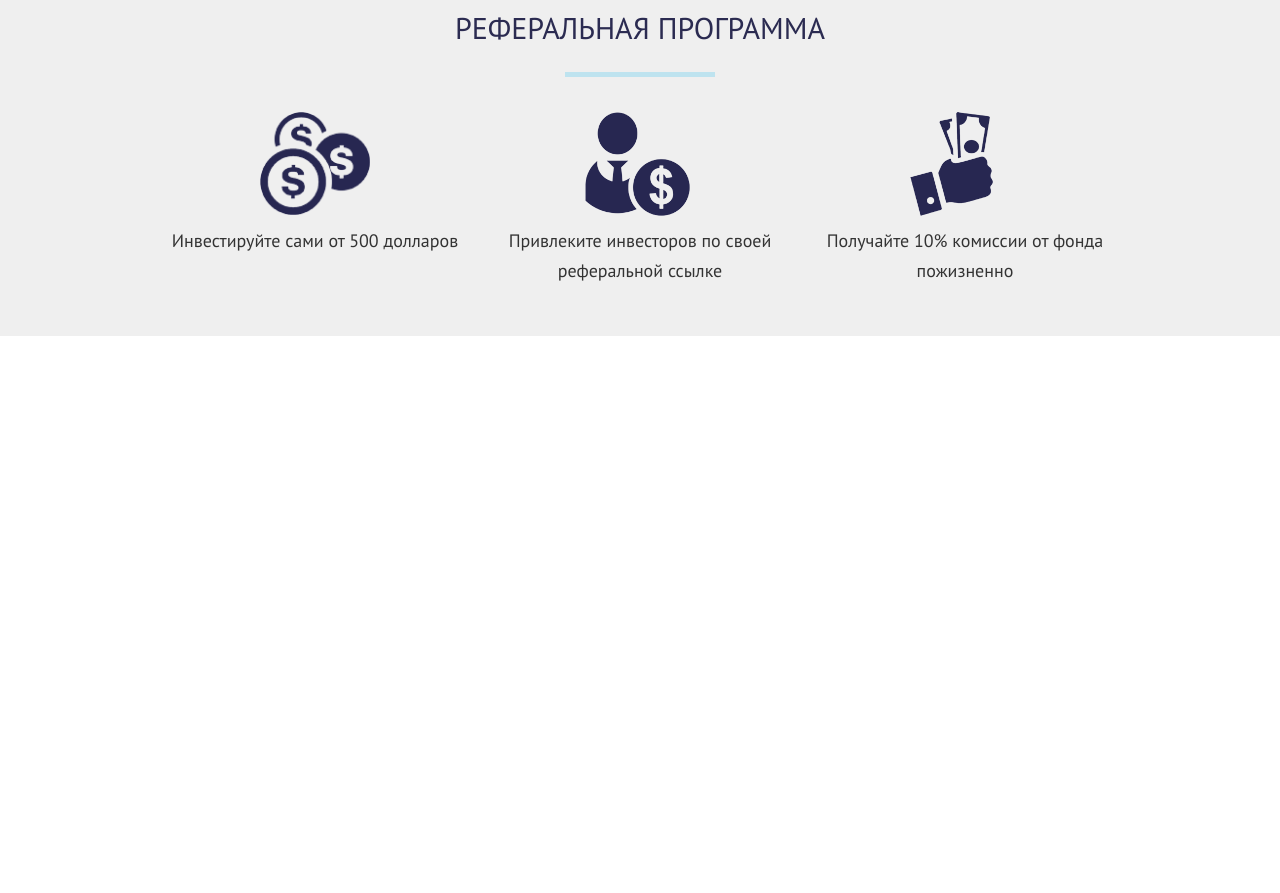
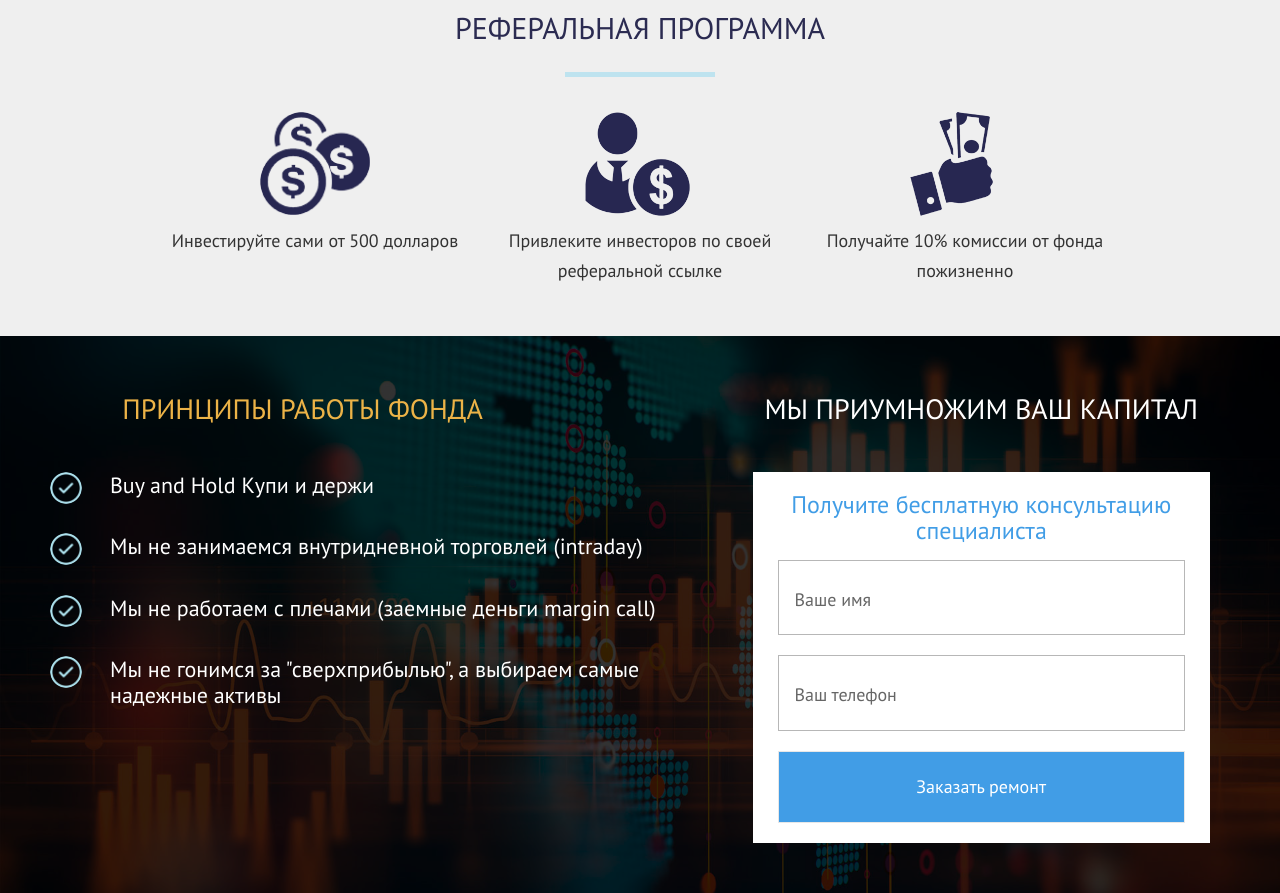
Before and after one commit to AlexKobiliansky/bitPride, a website: page app/index.html in a window 1280 px wide. Shown: the part 3859-4752 px from the top of the page. Before the commit the page ends 4195 px from the top, so only its background shows below. Drawn offline with Linux system fonts and the light colour scheme.

Commit message:
s-principes section complete

```diff
--- a/app/index.html
+++ b/app/index.html
@@ -348,6 +348,68 @@
 	</div>
 </section>
 
+<section class="s-principes">
+	<div class="overlay"></div>
+	<div class="container">
+		<div class="row">
+			<div class="col-md-7">
+				<div class="section-title">
+					ПРИНЦИПЫ РАБОТЫ ФОНДА
+				</div>
+				<ul>
+					<li>Buy and Hold Купи и держи</li>
+					<li>Мы не занимаемся внутридневной торговлей (intraday)</li>
+					<li>Мы не работаем с плечами (заемные деньги margin call)</li>
+					<li>Мы не гонимся за "сверхприбылью", а выбираем самые надежные активы</li>
+				</ul>
+			</div>
+
+			<div class="col-md-5">
+				<div class="section-title">
+					МЫ ПРИУМНОЖИМ ВАШ КАПИТАЛ
+				</div>
+
+				<form class="contact-form">
+
+					<div class="success"></div>
+
+					<!-- Hidden Required Fields -->
+					<input type="hidden" name="project_name" value="bitPride">
+					<input type="hidden" name="admin_email" value="alex_kobilianskiy@bigmir.net">
+					<input type="hidden" name="form_subject" value="Заявка с сайта bitPride">
+					<!-- END Hidden Required Fields -->
+
+
+					<div class="form-title">
+						Получите бесплатную консультацию специалиста
+					</div>
+
+					<div class="form-content">
+
+					</div>
+
+					<label for="name">
+						<input type="text" id="name" name="Имя" placeholder="Ваше имя" autocomplete="off">
+					</label>
+
+					<label for="phone">
+						<input type="text" id="phone" name="Телефон" placeholder="Ваш телефон" autocomplete="off" class="user-phone" data-validation="custom" data-validation-regexp="\([0-9]{3}\)\s[0-9]{3}-[0-9]{2}-[0-9]{2}" data-validation-error-msg="* Укажите ваш телефон">
+						<span id="phone-error-dialog"></span>
+					</label>
+
+					<button type="submit" class="form-btn btn-blue">Заказать ремонт</button>
+
+
+
+				</form>
+
+			</div>
+
+		</div>
+	</div>
+</section>
+
+
 
 
 	<link rel="stylesheet" href="css/main.min.css">
--- a/app/sass/base/_general.sass
+++ b/app/sass/base/_general.sass
@@ -48,6 +48,9 @@ body
   display: block
   max-width: 100%
   height: auto
+
+input, button
+  outline: none
 
 a, a:active, a:focus, a:hover
   color: inherit
@@ -109,6 +112,17 @@ a, a:active, a:focus, a:hover
   &:hover
     background-color: $accent-orange
 
+.btn-blue
+  display: inline-block
+  padding: 20px
+  text-align: center
+  background-color: $accent-blue
+  border: 1px solid #e7e7e7
+
+.form-btn
+  width: 100%
+
+
 section
   padding: 50px 0
 
@@ -138,6 +152,34 @@ section
 
 .s-grey
   background-color: $bg-grey
+
+
+
+//forms
+.contact-form
+  background-color: #fff
+  padding: 20px 25px
+  .form-title
+    color: $accent-blue
+    font-size: 24px
+    text-align: center
+    line-height: 1.1
+    margin-bottom: 15px
+  label
+    display: block
+    width: 100%
+  input
+    width: 100%
+    margin-bottom: 20px
+    border: 1px solid #b7b7b7
+    padding: 24px 16px 20px
+    color: #666
+
+//end forms
+
+
+
+
 
 //toggle mnu
 
--- a/app/sass/base/_media.sass
+++ b/app/sass/base/_media.sass
@@ -68,6 +68,14 @@
 /* Small Devices, Tablets */
 @media only screen and (max-width : 768px)
 
+  .s-principes
+    ul
+      li
+        padding-left: 60px
+        font-size: 18px
+        &:before
+          left: 0
+
   .ref-item
     margin-bottom: 30px
 
@@ -127,6 +135,24 @@
 
 /* Extra Small Devices, Phones */
 @media only screen and (max-width : 480px)
+
+  .s-principes
+    .section-title
+      font-size: 24px
+    ul
+      li
+        text-align: left
+        font-size: 15px
+    .col-md-7
+      .section-title
+        text-align: center
+        line-height: 1.4
+
+  .contact-form
+    input
+      padding: 16px 8px
+    .form-title
+      font-size: 18px
 
   .s-proceeds
     .section-graph
--- /dev/null
+++ b/app/sass/layout/_s-principes.sass
@@ -0,0 +1,38 @@
+.s-principes
+  position: relative
+  background: url("../img/bg-principes.jpg") no-repeat center center
+  background-size: cover
+  color: #fff
+  .overlay
+    opacity: .8
+  .container
+    position: relative
+    z-index: 2
+  .section-title
+    font-size: 28px
+    &:after
+      display: none
+  .col-md-7
+    .section-title
+      color: $accent-orange
+      text-align: left
+      padding-left: 8%
+  .col-md-5
+    .section-title
+      color: #fff
+  ul
+    li
+      padding-left: 40px
+      position: relative
+      margin-bottom: 35px
+      font-size: 22px
+      line-height: 1.2
+      &:before
+        content: ''
+        width: 32px
+        height: 32px
+        border-radius: 50%
+        background: url("../img/principes-list-marker.png") no-repeat center center
+        background-size: cover
+        position: absolute
+        left: -20px
--- a/app/sass/main.sass
+++ b/app/sass/main.sass
@@ -12,6 +12,7 @@
 @import layout/s-proceeds
 @import layout/s-algorithm
 @import layout/s-referal
+@import layout/s-principes
 @import layout/footer
 
 
```
Also changed, not shown: app/css/main.min.css, app/img/bg-principes.jpg (added), app/img/principes-list-marker.png (added).
